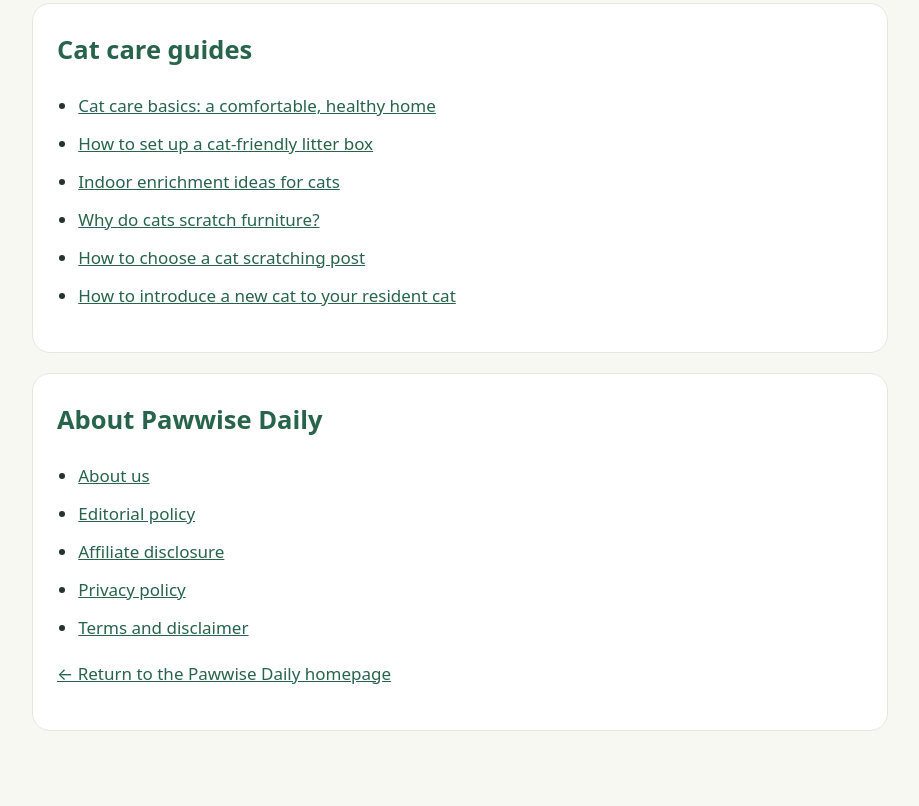
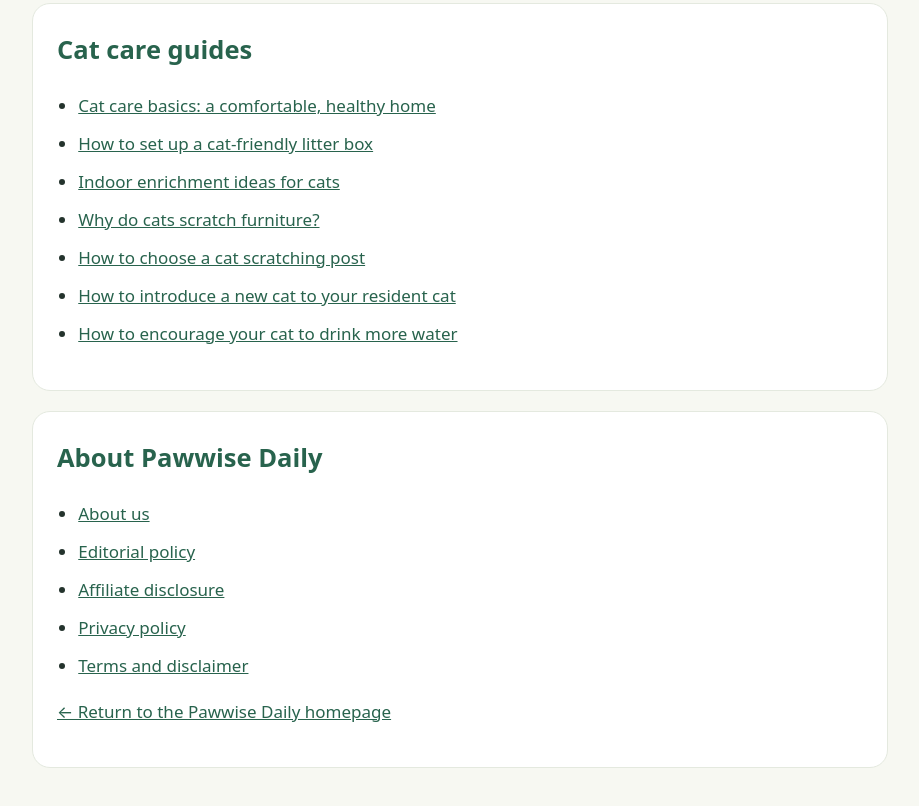
Before and after one commit to 1150995956-hue/pawwise-daily, a plain HTML site: page all-guides.html in a window 1280 px wide. Shown: the part 979-1785 px from the top of the page, without its empty margins (180-1099 px from the left). Before the commit the page ends 1752 px from the top, so only its background shows below. Drawn offline with Linux system fonts and the light colour scheme.

Commit message:
Add cat hydration guide to directory

```diff
--- a/all-guides.html
+++ b/all-guides.html
@@ -42,6 +42,7 @@
 <li><a href="why-do-cats-scratch-furniture.html">Why do cats scratch furniture?</a></li>
 <li><a href="how-to-choose-cat-scratching-post.html">How to choose a cat scratching post</a></li>
 <li><a href="introducing-a-new-cat.html">How to introduce a new cat to your resident cat</a></li>
+<li><a href="how-to-encourage-cat-to-drink-water.html">How to encourage your cat to drink more water</a></li>
 </ul></section>
 <section><h2>About Pawwise Daily</h2><ul>
 <li><a href="about.html">About us</a></li>
```
